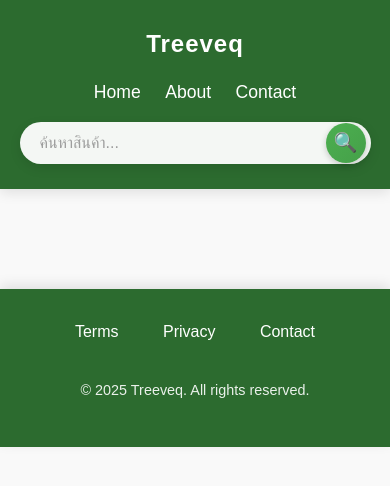
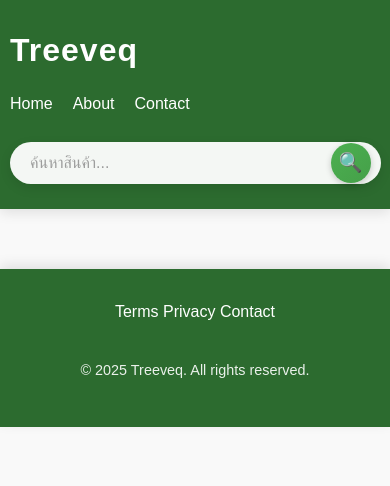
Before and after one commit to Nantakxrn007/dsi202, a Django app: page /home/ in a window 390 px wide. Shown: the top 486 px of the page. Run offline with Django 4.2, Linux system fonts and the light colour scheme; data that the repository does not hold is empty.

Commit message:
more resposive design and decorate margin in listview page

```diff
--- a/shopapp/static/css/home.css
+++ b/shopapp/static/css/home.css
@@ -280,69 +280,63 @@ footer p {
     opacity: 0.9;
 }
 
-/* Responsive Design */
-@media screen and (max-width: 1024px) {
-    .product-grid {
-        grid-template-columns: repeat(auto-fit, minmax(250px, 1fr));
+/* ---------- Responsive Design for Mobile ---------- */
+@media (max-width: 768px) {
+    .container {
+        width: 95%;
+        padding: 0 10px;
     }
 
-    header .search-form input[type="text"] {
-        width: 200px;
-    }
-}
-
-@media screen and (max-width: 768px) {
     header .container {
         flex-direction: column;
-        align-items: center;
-        text-align: center;
+        align-items: flex-start;
+        gap: 15px;
     }
 
     header .nav {
-        margin: 15px 0;
+        width: 100%;
+        display: flex;
+        flex-wrap: wrap;
+        justify-content: flex-start;
+        gap: 10px;
     }
 
     header .nav a {
-        margin: 0 10px;
+        margin: 0 10px 10px 0;
+        font-size: 1rem;
     }
 
     header .search-form {
         width: 100%;
-        justify-content: center;
+        justify-content: flex-start;
     }
 
     header .search-form input[type="text"] {
         width: 100%;
+        padding-right: 45px;
     }
 
-    .product-card .image-container {
-        height: 200px;
+    header .search-form button {
+        right: 10px;
     }
 
-    .product-name {
-        font-size: 1.1rem;
+    .product-grid {
+        grid-template-columns: 1fr 1fr;
+        gap: 10px;
+        margin: 30px auto;
     }
 
-    .product-price {
-        font-size: 1rem;
-    }
-}
-
-@media screen and (max-width: 480px) {
-    .container {
-        width: 90%;
-    }
-
-    header .logo a {
-        font-size: 1.5rem;
-    }
-
-    header .search-form input[type="text"] {
+    .product-card {
         width: 100%;
     }
 
-    .product-card .image-container {
+    .product-card img {
+        width: 100%;
         height: 180px;
+    }
+
+    .product-info {
+        padding: 15px;
     }
 
     .product-name {
@@ -350,6 +344,49 @@ footer p {
     }
 
     .product-price {
-        font-size: 0.9rem;
+        font-size: 1rem;
+    }
+
+    footer .footer-links {
+        flex-direction: column;
+        gap: 10px;
+    }
+
+    footer .footer-links a {
+        margin: 5px 0;
     }
 }
+
+@media (max-width: 600px) {
+    .product-grid {
+        grid-template-columns: repeat(auto-fit, minmax(140px, 1fr));
+        gap: 10px;
+    }
+
+    .product-card {
+        width: 100%; /* ให้กว้างเต็มกริดอัตโนมัติ */
+        max-width: 180px;
+        margin: 0 auto;
+    }
+
+    .product-card img {
+        width: 100%;
+        height: 140px; /* ลดความสูงลง */
+    }
+
+    .product-card:hover img {
+        transform: scale(1.02); /* ลด zoom */
+    }
+
+    .product-info {
+        padding: 12px;
+    }
+
+    .product-name {
+        font-size: 1rem;
+    }
+
+    .product-price {
+        font-size: 1rem;
+    }
+}
--- a/shopapp/static/css/product.css
+++ b/shopapp/static/css/product.css
@@ -11,7 +11,7 @@
 
 .product-detail2-box {
     max-width: 1000px;
-    margin: 30px auto 0 auto; /* ด้านบนห่างเล็กน้อย */
+    margin: 50px auto 50px auto; /* ด้านบนห่างเล็กน้อย */
     padding: 30px;
     border-radius: 15px;
     box-shadow: 0 2px 10px rgba(0,0,0,0.1);
--- a/shopapp/templates/product_detail.html
+++ b/shopapp/templates/product_detail.html
@@ -8,7 +8,7 @@
 
     <!-- ปุ่มกลับ -->
     <div class="top-bar">
-        <a href="{% url 'home' %}" class="back-button">← กลับหน้าหลัก</a>
+        <a href="{% url 'home' %}" class="back-button">กลับหน้าหลัก</a>
     </div>
 
     <!-- กล่องรายละเอียดสินค้า -->
```
Also changed, not shown: README.md.
